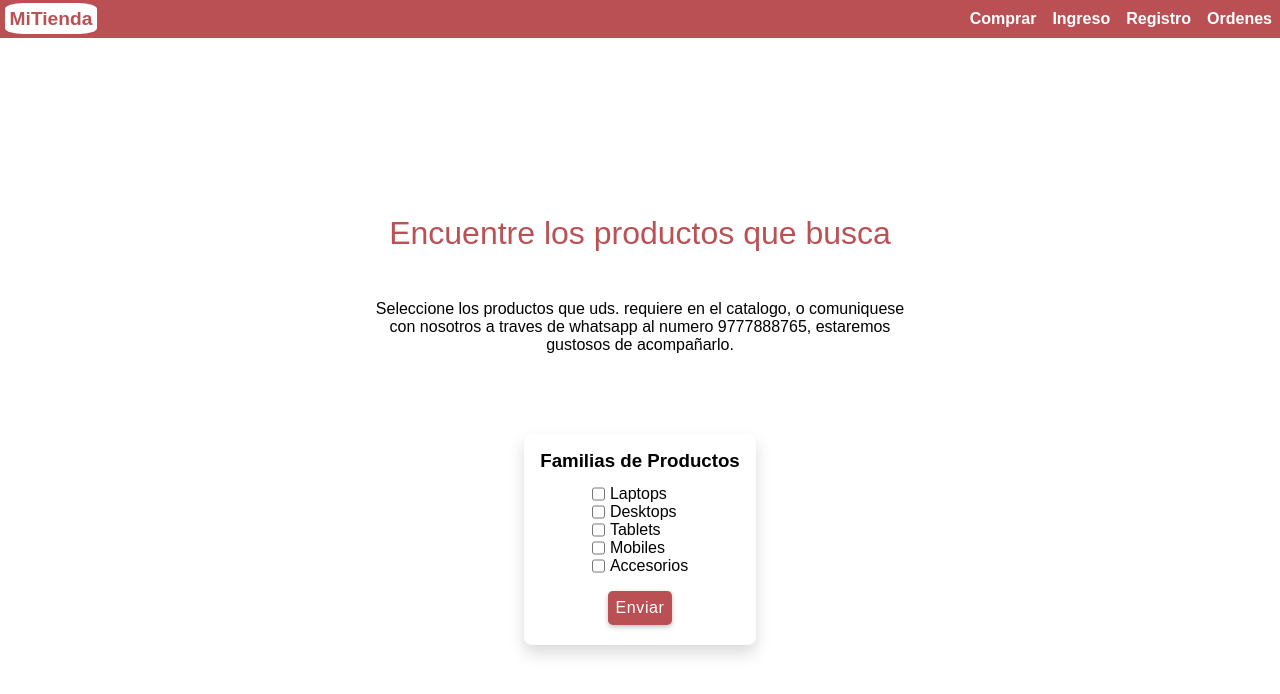
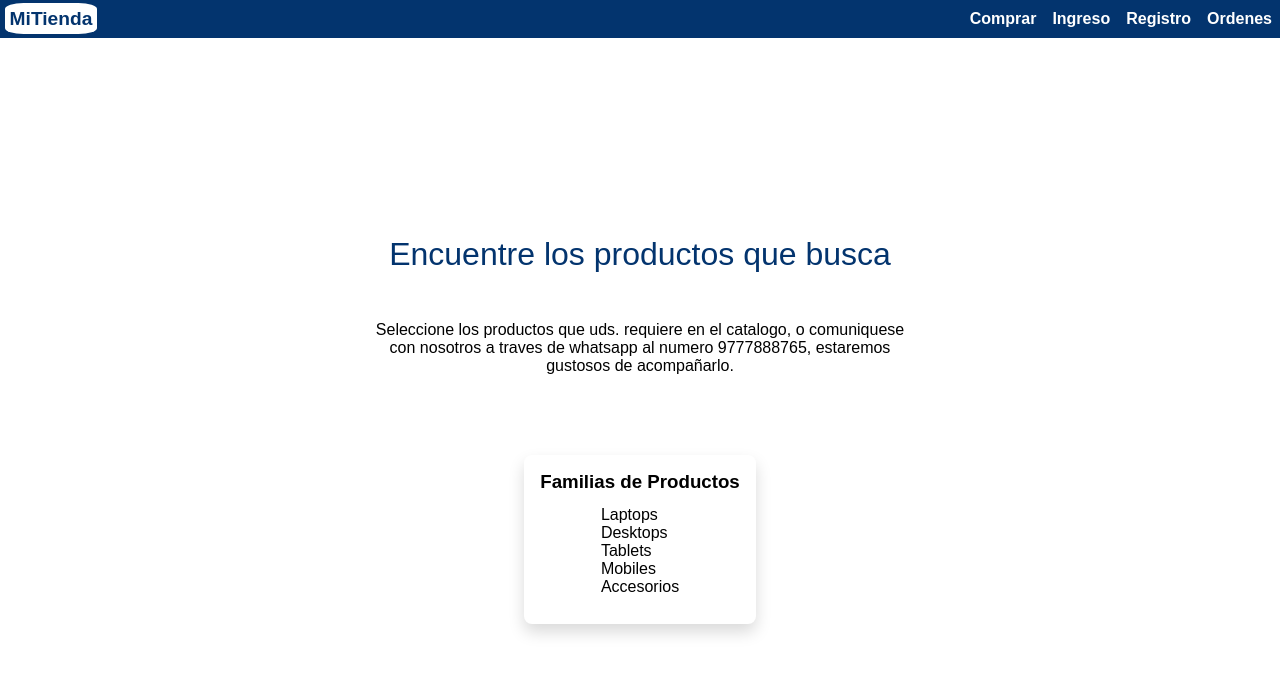
Before and after one commit to Efuentesr/miTienda, a React (Vite) app: page / in a window 1280 px wide. Shown: the top 694 px of the page. Built offline with nearby package versions, Linux system fonts and the light colour scheme.

Commit message:
2025-01-09 v2

```diff
--- a/src/App copy.jsx
+++ b/src/App copy.jsx
@@ -4,7 +4,7 @@ import React, { useState } from "react";
 // import Boton from "./Boton";
 
 import Nav from "./components/Nav";
-import Presentation from "./Presentation";
+import Presentation from "./components/Presentation";
 import Families from "./Families";
 import Login from "./LogIn";
 import Register from './Register'
--- /dev/null
+++ b/src/components/Families.jsx
@@ -0,0 +1,33 @@
+import { families } from "../data/prodFamilies";
+
+const Families = () => {
+    return (
+        <div id="mostrar-filtro" >
+            <h3 id="cardTitle">Familias de Productos</h3>
+            <div id="divMostrar">
+                {families.map((family, index) => (
+                    <div
+                        key={index}
+                        id={`div${family}`}
+                        style={{ display: "flex", margin: "0px", padding: "0px", gap: "5px" }}
+                    >
+                        {/* <input
+                            id={family}
+                            type="checkbox"
+                            style={{ margin: "0px", padding: "0px" }}
+                        /> */}
+                        <label
+                            htmlFor={family}
+                            style={{ margin: "0px", padding: "0px" }}
+                        >
+                            {family}
+                        </label>
+                    </div>
+                ))}
+            </div>
+            {/* <button id="btn-filtro" className="btn btn-primary">Enviar</button> */}
+        </div>
+    );
+};
+
+export default Families;
--- a/src/components/Nav.jsx
+++ b/src/components/Nav.jsx
@@ -1,14 +1,10 @@
 import React, { useState, useRef } from "react";
 import { Link } from 'react-router-dom';
 
-// const Nav = ({ setView }) => {
 const Nav = () => {
-
     const [isMenuOpen, setIsMenuOpen] = useState(false);
-
     // Ref para manejar el ícono del botón de menú
     const iconRef = useRef(null);
-
     const toggleMenu = () => {
         setIsMenuOpen((prev) => !prev);
         // Cambiar las clases del ícono manualmente usando refs
@@ -23,9 +19,9 @@ const Nav = () => {
         }
     };
 
-    const callFiltro = () => {
-        window.alert("call filtro");
-    };
+    // const callFiltro = () => {
+    //     window.alert("call filtro");
+    // };
 
     return (
         <>
--- a/src/Presentation.jsx
+++ b/src/components/Presentation.jsx
@@ -1,7 +1,6 @@
 import Families from "./Families";
 
 const Presentation = () => {
-    console.log('Me llamaron');
     return (
         <>
             <div className="container container-lg">
--- a/src/myStyle.css
+++ b/src/myStyle.css
@@ -8,9 +8,9 @@ body {
 
 
 :root {
-  --primary-color: rgba(176, 55, 59, 0.872);
+  /* --primary-color: rgba(176, 55, 59, 0.872); */
   /* --primary-color: #7633f9; */
-  /* --primary-color: #03346E; */
+  --primary-color: #03346E;
   --secondary-color: #ff9800;
   --transition: 0.2s ease-in-out;
   --html-color: #e34c26;
```
Also changed, not shown: src/App.jsx (+2 -28 lines), src/components/Families copy.jsx (renamed from src/Families.jsx).
